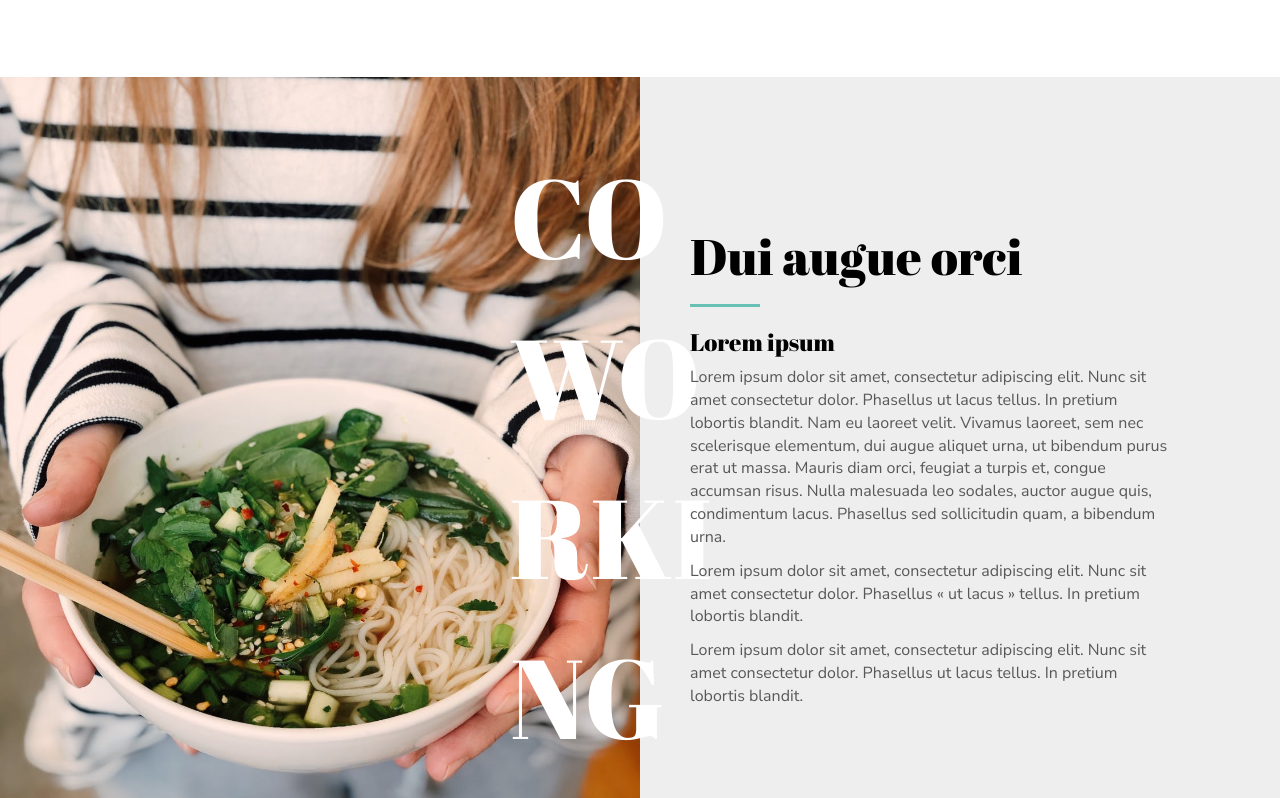
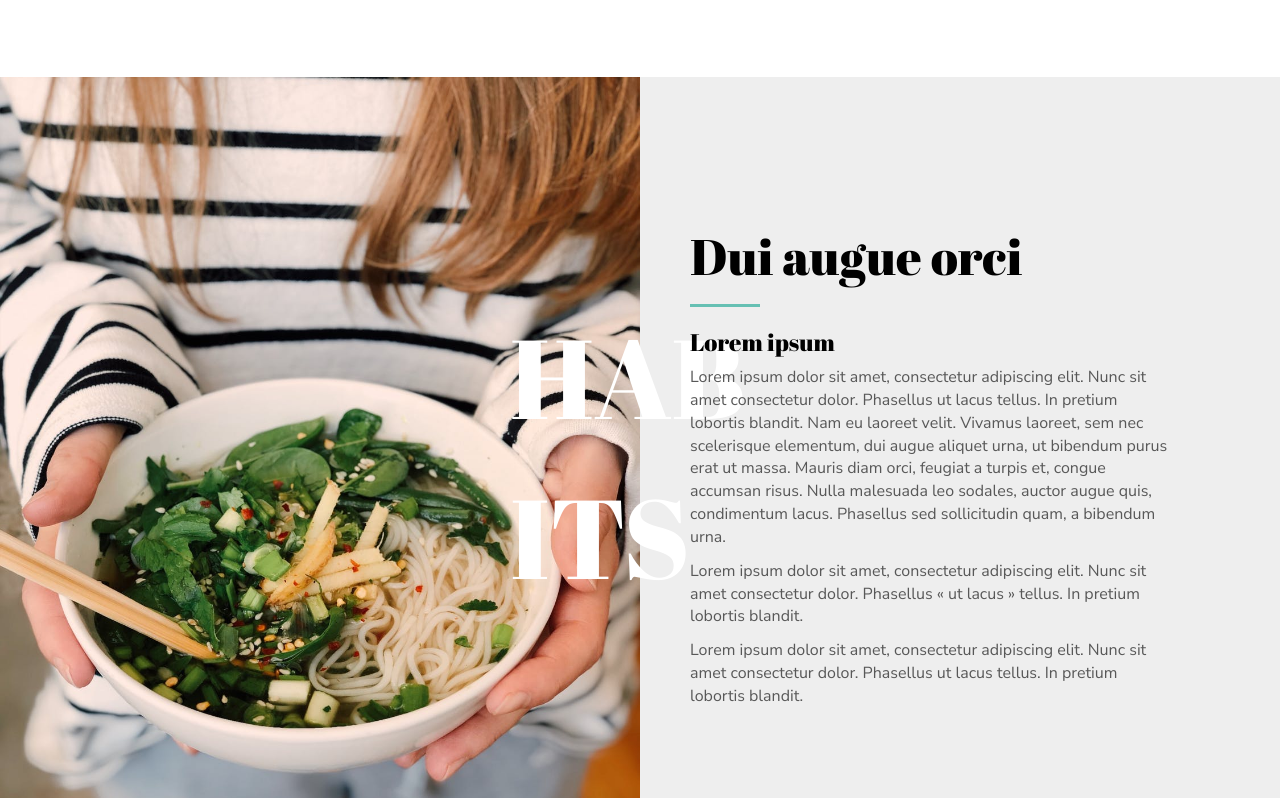
Before and after one commit to gbeemer02/lyfe.github.io, a plain HTML site: page index.html in a window 1280 px wide. Shown: the part 942-1740 px from the top of the page. Drawn offline with Linux system fonts and the light colour scheme; some packages are replaced by stand-ins of ours.

Commit message:
Update index.html

```diff
--- a/index.html
+++ b/index.html
@@ -114,7 +114,7 @@
     <div class="container">
         <div class="row">
             <div class="section-label reveal">
-                <p>Coworking</p>
+                <p>Habits</p>
             </div>
             <div class="col-md-6 col-md-offset-6 text-column">
                 <h2>Dui augue orci</h2>
```
